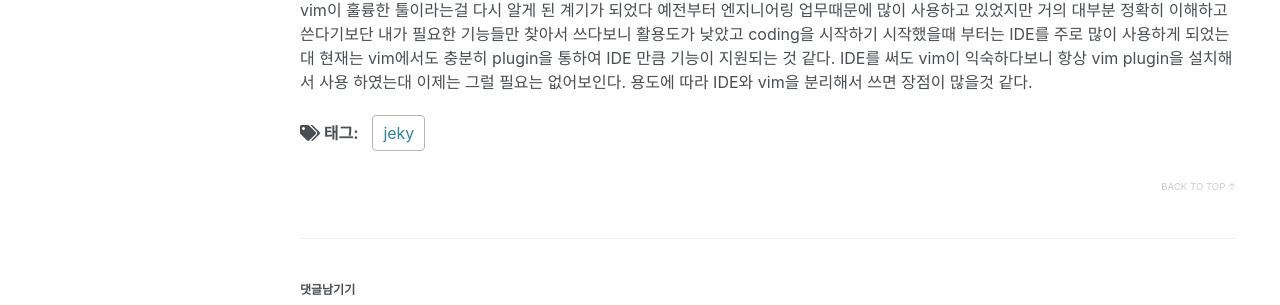
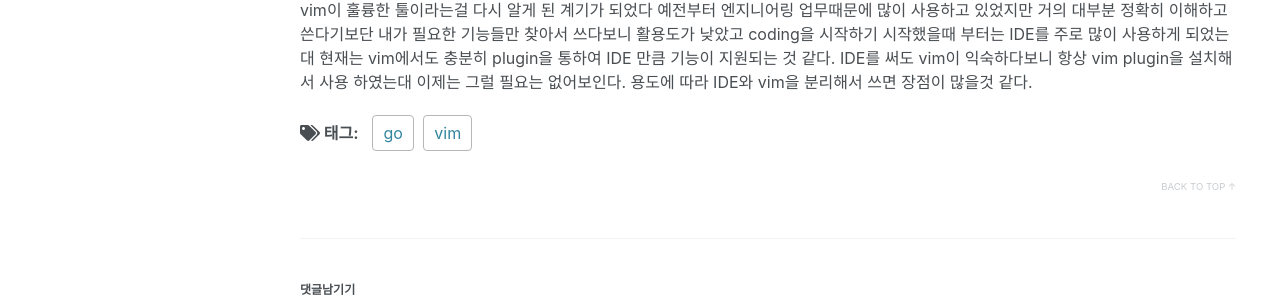
Before and after one commit to TRQ1/trq1.github.io, a Jekyll site: the page built from _posts/2020-01-22-set-vim-go.markdown, in a window 1280 px wide and 900 px high, scrolled down 4451 px. Shown: the part 340-645 px from the top of the window. Built offline with Jekyll 4.4.1, drawn with Linux system fonts in a browser that asks for light colours; nearby versions of some CDN libraries; comment, search, counter and statistics services are not loaded.

Commit message:
post tags를 변경하라

```diff
--- a/_posts/2020-01-14-about-jenkins-x.markdown
+++ b/_posts/2020-01-14-about-jenkins-x.markdown
@@ -5,9 +5,9 @@ summary	: Jenkins
 data	: 2020-01-14 22:03:20 +0900
 updated	: 2020-01-15 08:50:38 +0900
 comment	: true
-categories: jenkins
+categories: CI/CD
 tags:
-  - jekyll
+  - Jenkins
 ---
 ## Jenkins X
 
--- a/_posts/2020-01-17-use-jx-command.markdown
+++ b/_posts/2020-01-17-use-jx-command.markdown
@@ -5,9 +5,10 @@ summary	: JenkinsX
 data	: 2020-01-17 08:09:36 +0900
 updated	: 2020-01-17 08:09:36 +0900
 comment	: true
-categories: JenkinsX CI/CD jx
+categories: CI/CD
 tags:
-  - jekyl
+  - JenkinsX
+  - jx
 ---
 ## jx Command
 jx command는 Jenkin X 에서 제공해주는 명령어 이며, 해당 명령어를 사용하여 Kubernetes에 Jenklins X Pipeline(GitOps)를 쉽게 구성해주고 CLI 기반으로 운영 할 수 있게 해준다. 또한 jx 명령어를 사용하여 새로운 Kubernetes Cluster 생성 하여 신규 환경도 구성 가능하다.
--- a/_posts/2020-01-22-set-vim-go.markdown
+++ b/_posts/2020-01-22-set-vim-go.markdown
@@ -5,9 +5,10 @@ summary	: vim-go
 data	: 2020-01-22 09:08:02 +0900
 updated	: 2020-01-22 09:08:02 +0900
 comment	: true
-categories: vim go
+categories: vim
 tags:
-  - jeky
+  - vim
+  - go
 ---
 ## vim-go
 
--- a/_posts/2020-01-23-bluegreen-deployment-aws.markdown
+++ b/_posts/2020-01-23-bluegreen-deployment-aws.markdown
@@ -5,9 +5,10 @@ summary	: devployment
 data	: 2020-01-23 19:35:14 +0900
 updated	: 2020-01-23 19:35:14 +0900
 comment	: true
-categories: CI/CD AWS
+categories: CI/CD
 tags:
-  - jeky
+  - AWS
+  - CodeDeploy
 ---
 ## Blue/Green with CodeDeploy on AWS
 
```
